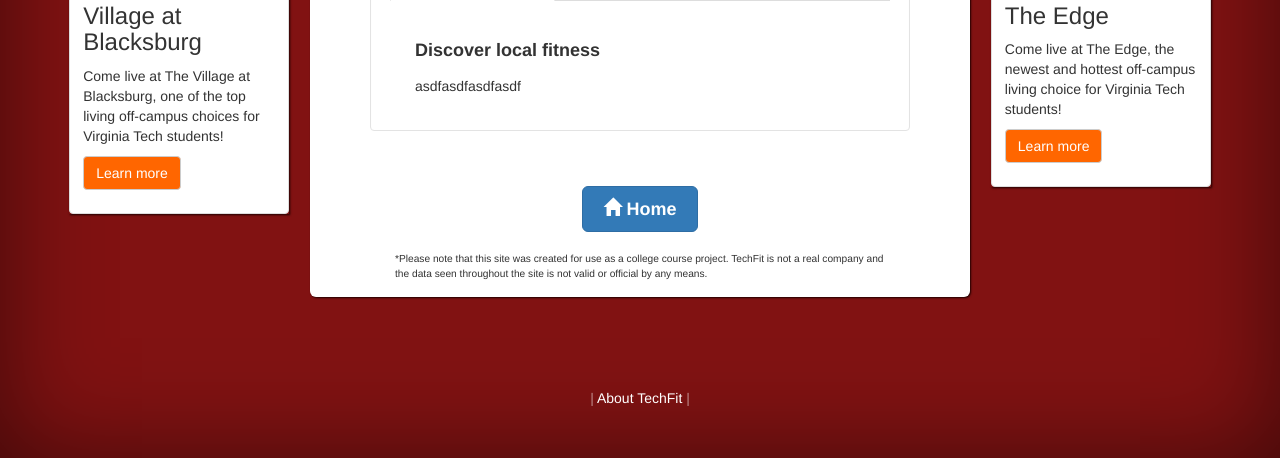
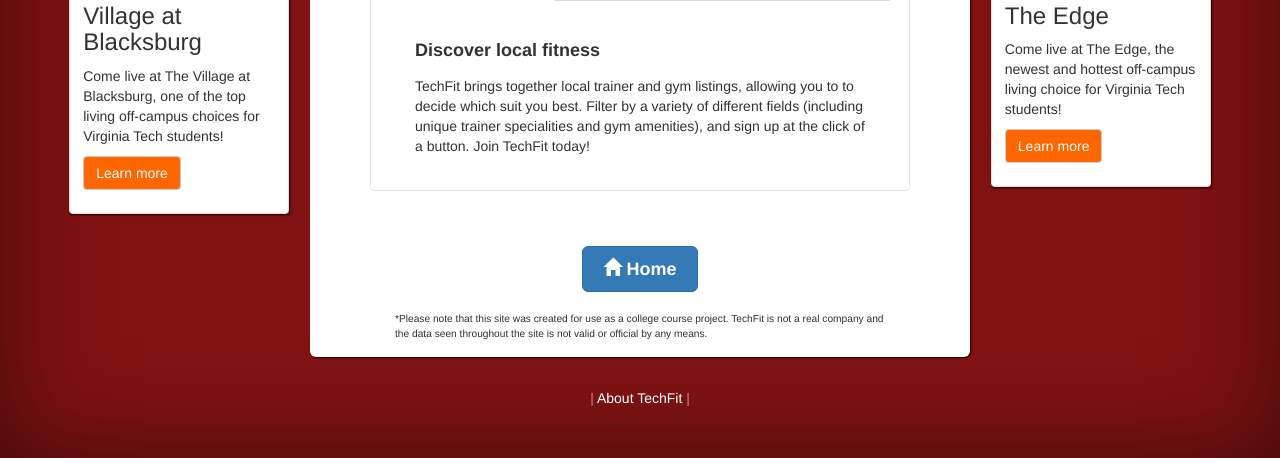
Before and after one commit to bjsawyer/TechFit, a PHP site: page /about.php in a window 1280 px wide. Shown: the part 342-800 px from the top of the page. Run offline with PHP 8.4, Linux system fonts and the light colour scheme.

Commit message:
finished up the about.php page

```diff
--- a/about.php
+++ b/about.php
@@ -34,13 +34,15 @@
 							            <div class="tab-pane fade in active" id="users">
 							                   <h4 style="padding-bottom:5px"><b>Discover local fitness</b></h4>
 							                  <p style="font-size: 14px">
-							                        asdfasdfasdfasdf
+							                        TechFit brings together local trainer and gym listings, allowing you to to decide which suit you best. Filter by a variety
+							                        of different fields (including unique trainer specialities and gym amenities), and sign up at the click of a button. Join TechFit today!
 										</p>
 							            </div>
 							            <div class="tab-pane fade" id="providers">
 							                   <h4 style="padding-bottom:5px"><b>Attract new clients</b></h4>
 							                  <p style="font-size: 14px">
-							                        asfasdfasdfasdf
+							                        TechFit can help you bring in new customers and clients with little-to-no costs. Create a unique profile today and discover the
+							                        benefits of marketing within the TechFit marketplace. Join Techfit today!
 										</p>
 							            </div>
 							            <div class="tab-pane fade" id="advertisers">
@@ -50,7 +52,7 @@
 							                        Current opportunities include company spotlights in each page sidebar (see left or right for examples).
 							                        <br>
 							                        <br>
-							                        Automated advertising registration will be implemented in a future release.
+							                        *Automated advertising registration will be implemented in a future release.
 										</p>
 							            </div>
 								</div>
```
